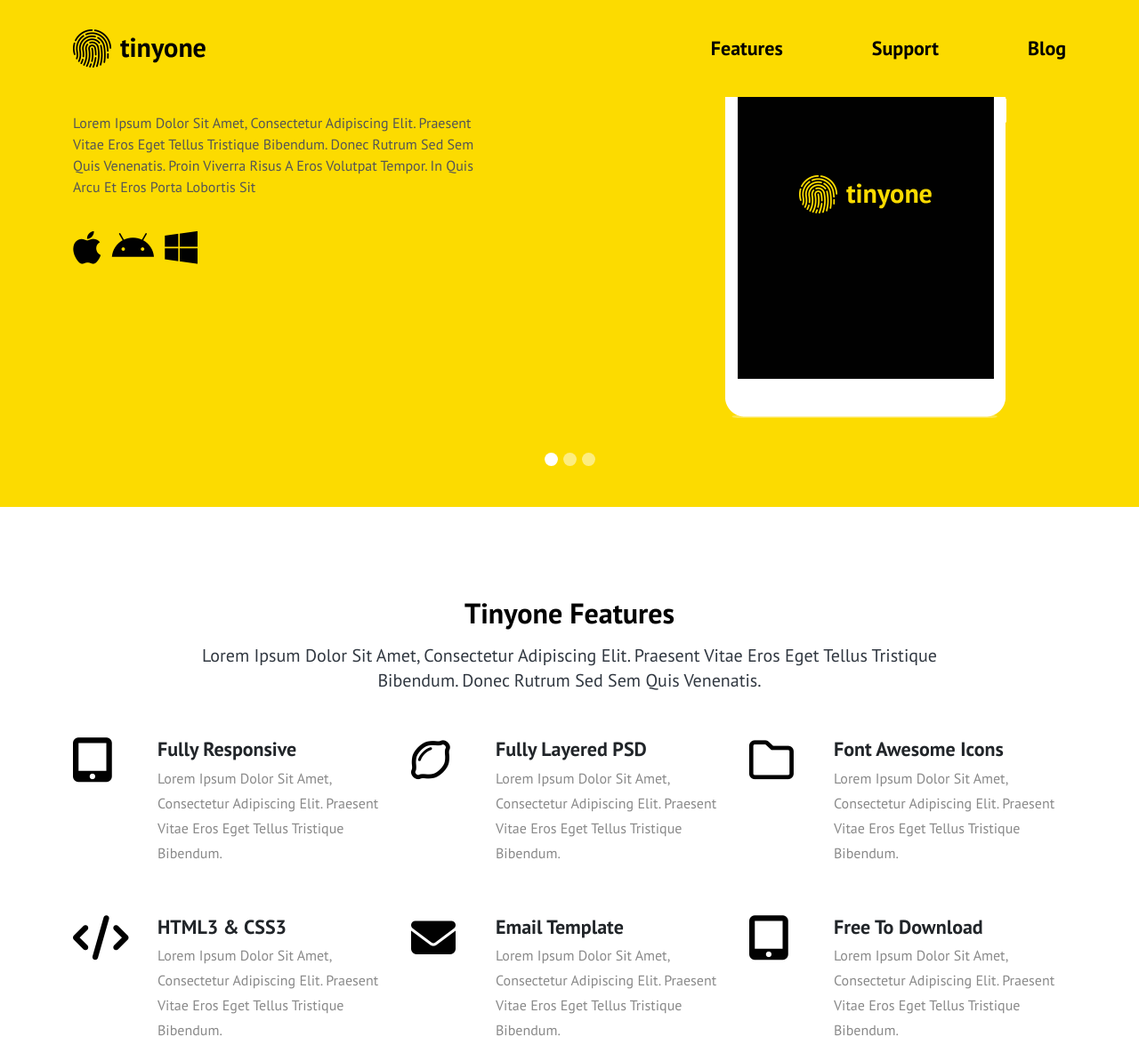
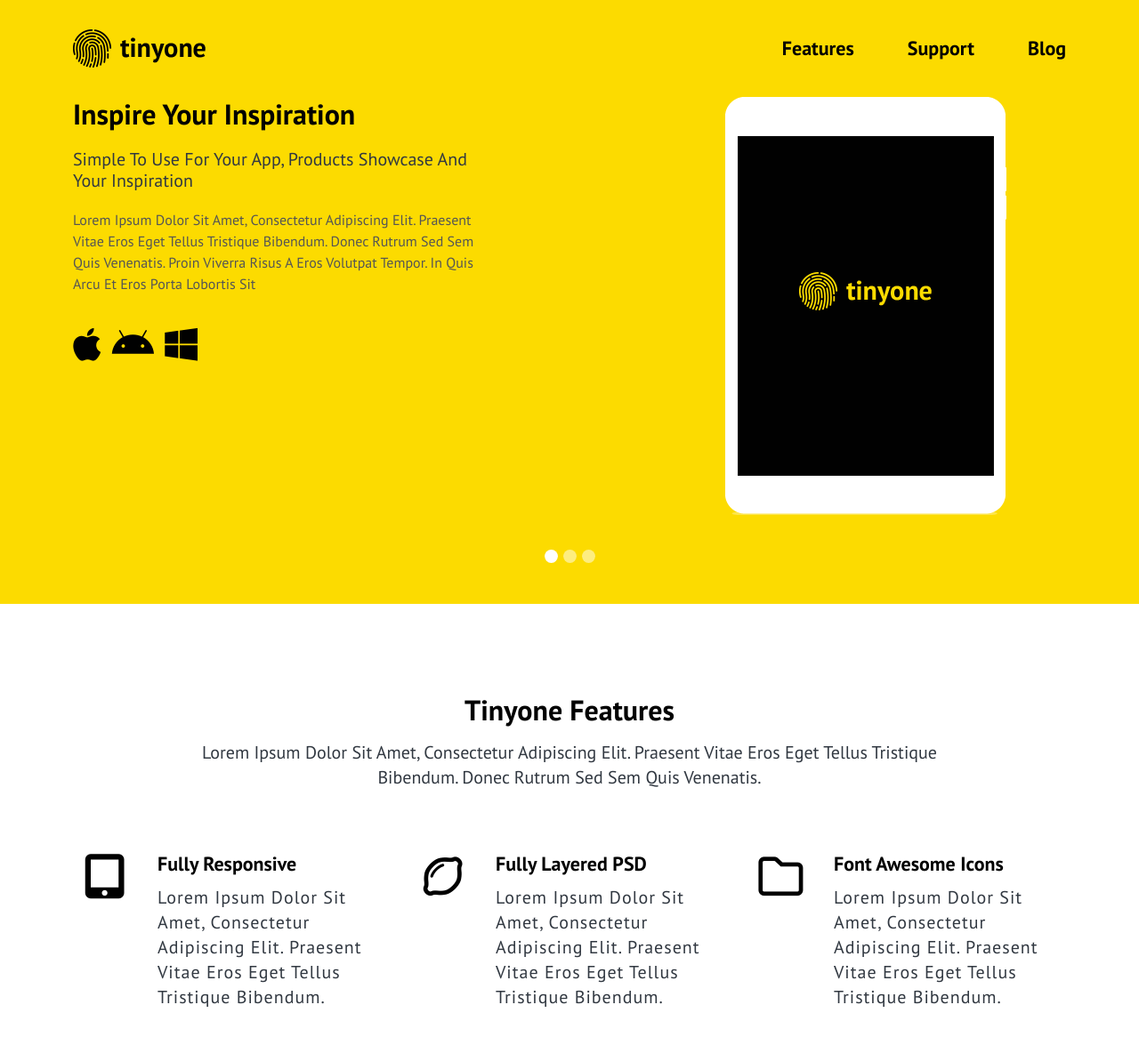
Before and after one commit to aklimaruhina/tinyone, a plain HTML site: page index.html in a window 1280 px wide. Shown: the top 1175 px of the page at 89% size. Drawn offline with Linux system fonts and the light colour scheme.

Commit message:
Update style.css

```diff
--- a/css/style.css
+++ b/css/style.css
@@ -14,6 +14,8 @@ body {
 
   font-size: 16px;
   font-weight: 400;
+  color: #898989;
+  padding-top: 109px;
 }
 ul{margin-left: 0;padding-left: 0}
 ul li{list-style: none;}
@@ -26,19 +28,24 @@ html{
     overflow-x: hidden;
 }
 header{padding: 20px 0;}
+section{
+  padding-top: 116px;padding-bottom: 120px;
+}
 header, .slider{
     background: #fcdb00;
 }
+.slider{padding-top: 0}
 .navbar .navbar-nav .nav-item .nav-link{
     color: #010101;
     font-size: 22px;
     font-weight: 700;
-    padding: 0 50px;
+    padding: 0 30px;
+    text-transform: capitalize;
 }
 .navbar .navbar-nav .nav-item:last-child .nav-link{
   padding-right: 0;
 }
-.navbar .navbar-nav .nav-item:last-child .nav-link:hover{
+.navbar .navbar-nav .nav-item .nav-link:hover{
   color: #fff;
 }
 .slider{padding-bottom: 100px;}
@@ -57,9 +64,9 @@ header, .slider{
 }
 .icon-box ul li{margin-right: 30px;}
 .icon-box ul li i{
-  font-size: 42px;color: #010101;transition: .3s;
+  font-size: 42px;color: #010101;transition: .5s;
 }
-.icon-box ul li i:hover{transform: scale(.8);}
+.icon-box ul li i:hover{transform: scaleY(.6);}
 .carousel-indicators{bottom: -80px;}
 .carousel-indicators [data-bs-target]{
   width: 15px;height: 15px;border-radius: 50%;
@@ -72,17 +79,21 @@ header, .slider{
 .feature-container .title{margin-bottom: 15px;font-size: 32px;color: #010101;font-weight: 700}
 .feature-container p{font-size: 20px;color: #313841;line-height: 28px;}
 
-.featur-box{margin-bottom: 50px;color: #010101}
+.featur-box{margin-bottom: 70px;color: #010101}
 .single-feature{margin-bottom: 40px;}
+.single-feature .f_icon{text-align: center;}
 .single-feature i{
+  margin-top: 2px;
   font-size: 50px;color: #010101;
+  transition: .3s;
 }
-.single-feature h4{font-size: 22px;margin-bottom: 5px;font-weight: 700}
-.single-feature p{font-size: 16px;color: #898989;padding-top: 0}
+.single-feature i:hover{transform: scale(.8);}
+.single-feature h4{font-size: 22px;margin-bottom: 10px;font-weight: 700;color: #010101}
+.single-feature p{padding-top: 0;letter-spacing: 1px;}
 
 footer{
   background: #010101;color: #fff;
-  padding-top: 80px;
+  padding-top: 116px;
   padding-bottom: 110px;
 }
 .footer-top .title{
@@ -96,6 +107,7 @@ footer{
 .subscribe-form .form-control{
   font-size: 16px;
   background: #fff;
+
   border-radius: 5px;
   padding-left: 15px 20px;
   height: 55px;
@@ -103,9 +115,11 @@ footer{
 }
 .subscribe-form .btn{
   height: 50px;text-transform: uppercase;width: 100%;
+  font-weight: 700;color: #010101;
 }
 .btn-yellow{
-  background: #fcdb00
+  background: #fcdb00;
+
 }
 .social-btn{
 
```
